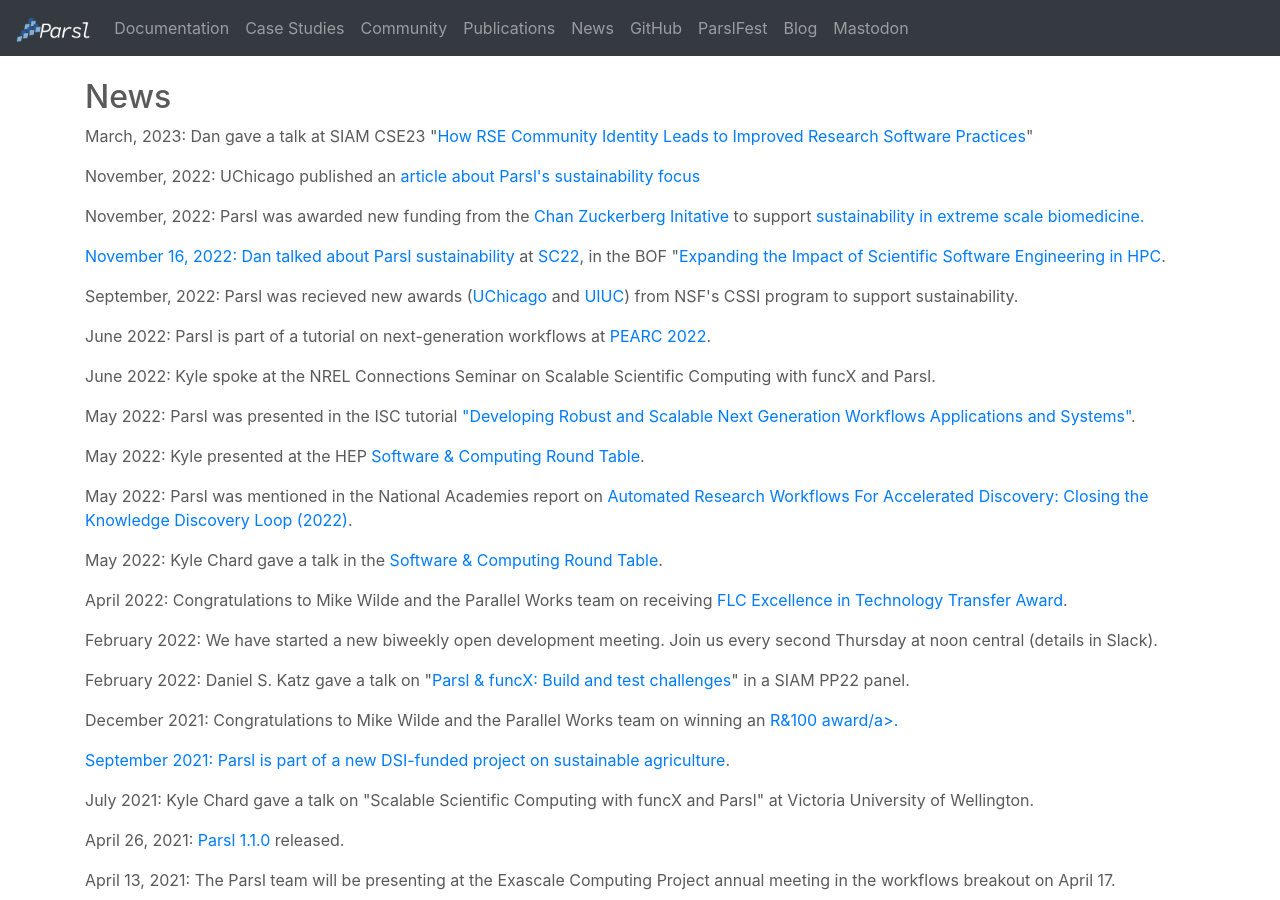
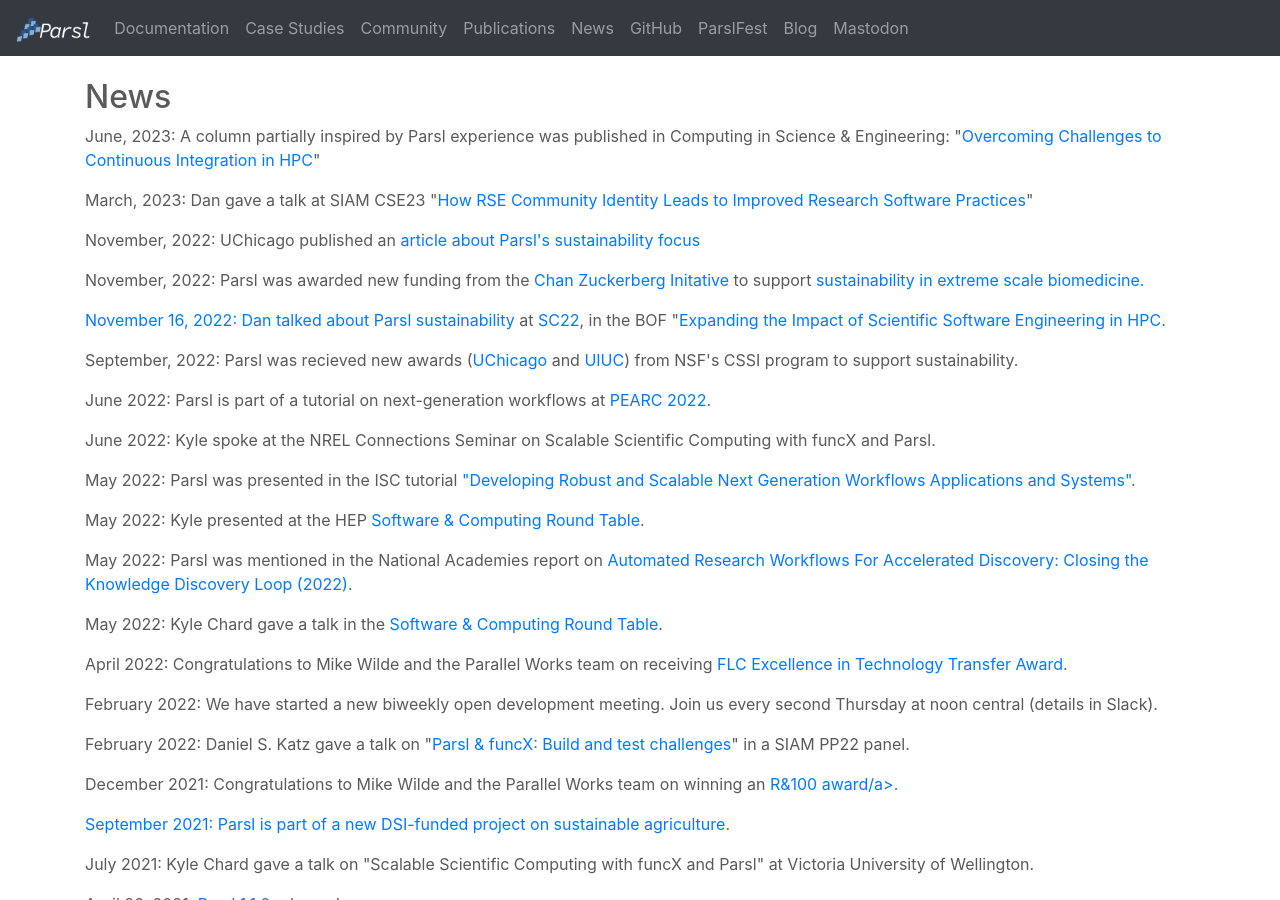
Before and after one commit to Parsl/parsl.github.io, a Jekyll site: the page built from news.html, in a window 1280 px wide and 900 px high. Built offline with Jekyll 4.4.1, drawn with Linux system fonts in a browser that asks for light colours.

Commit message:
Update news.html

```diff
--- a/news.html
+++ b/news.html
@@ -16,6 +16,12 @@
         </p>
       </div>
       -->
+
+      <div class="news-info">
+        <p><span class="name">June, 2023:</span>
+          A column partially inspired by Parsl experience was published in Computing in Science &amp; Engineering: "<a href="https://doi.org/10.1109/MCSE.2023.3263458">Overcoming Challenges to Continuous Integration in HPC</a>"
+          </p>
+      </div>
 
       <div class="news-info">
         <p><span class="name">March, 2023:</span>
```
